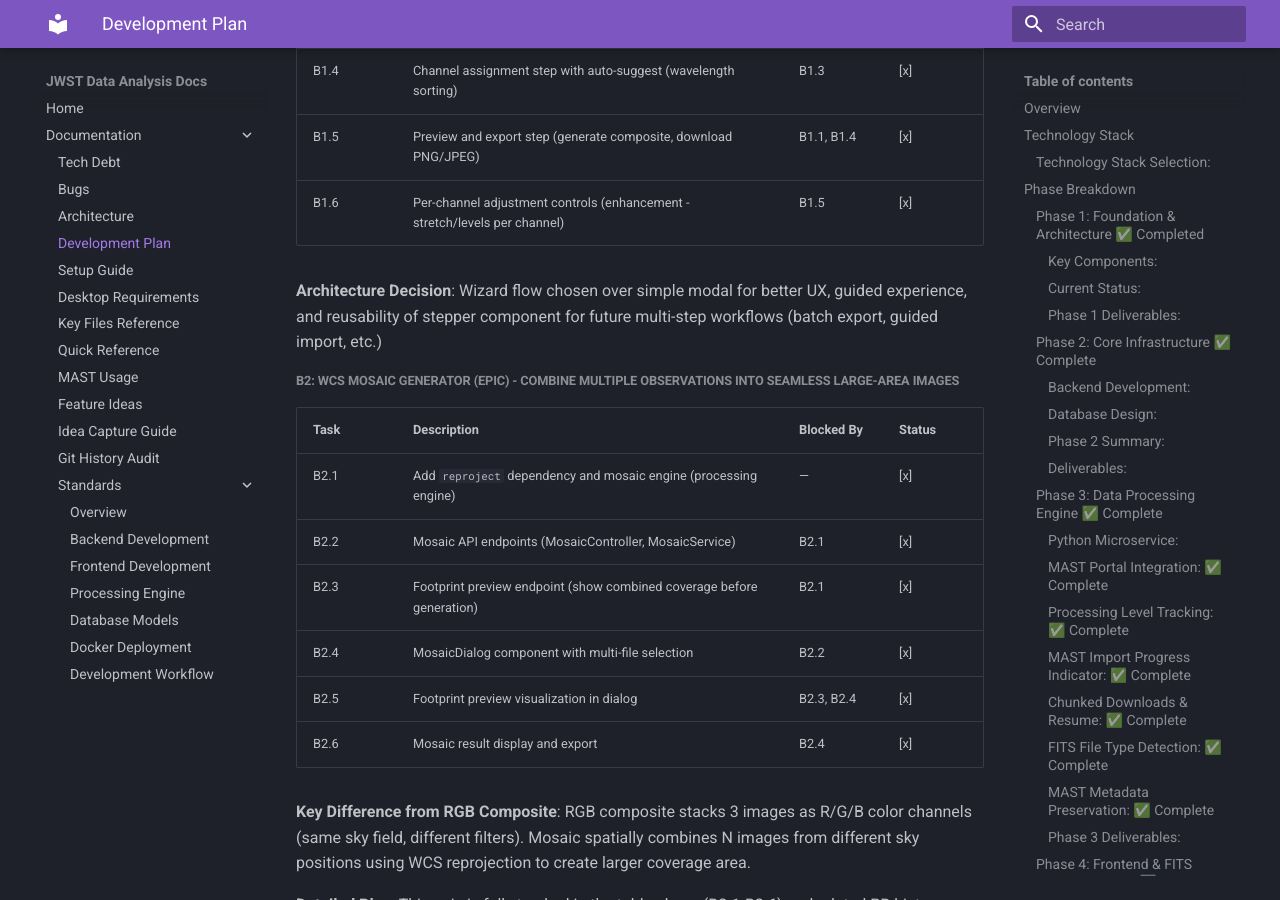
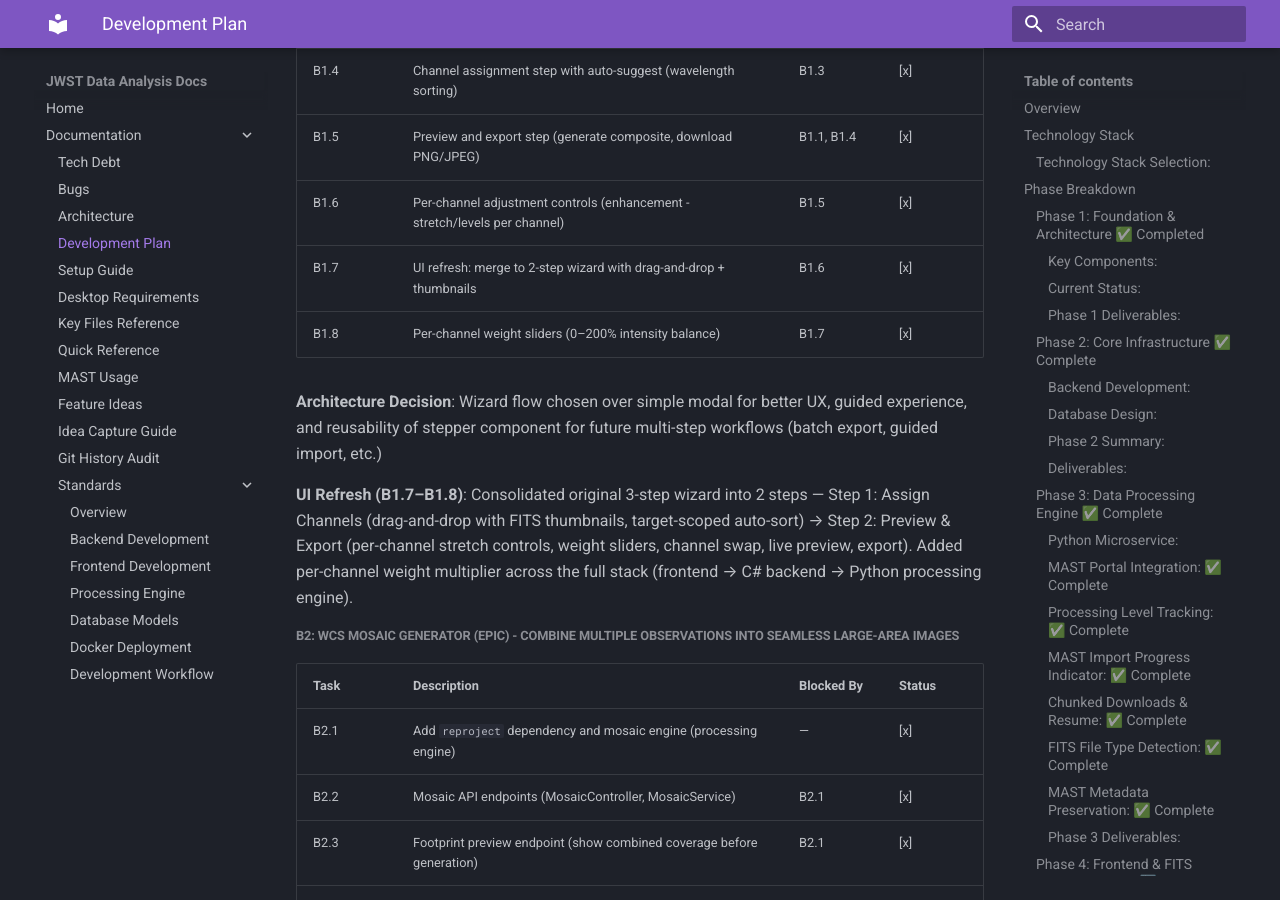
Before and after one commit to Snoww3d/jwst-data-analysis, an MkDocs documentation site: the page built from docs/development-plan.md, in a window 1280 px wide and 900 px high, scrolled down 6490 px. Built offline with MkDocs 1.6.1 and Material for MkDocs 9.7.7, drawn with Linux system fonts in a browser that asks for light colours.

Commit message:
docs: update documentation for composite wizard UI refresh
- key-files.md: add ChannelAssignStep.tsx, update CompositeWizard description
- backend-development.md: add weight param to CompositeController docs
- quick-reference.md: add weight param to composite endpoint reference
- development-plan.md: add B1.7/B1.8 tasks for UI refresh and weight sliders

Co-Authored-By: Claude Opus 4.6 <noreply@anthropic.com>

```diff
--- a/docs/development-plan.md
+++ b/docs/development-plan.md
@@ -223,8 +223,12 @@ Complete React frontend application with advanced FITS visualization capabilitie
 | B1.4   | Channel assignment step with auto-suggest (wavelength sorting)             | B1.3         | [x]      |
 | B1.5   | Preview and export step (generate composite, download PNG/JPEG)            | B1.1, B1.4   | [x]      |
 | B1.6   | Per-channel adjustment controls (enhancement - stretch/levels per channel) | B1.5         | [x]      |
+| B1.7   | UI refresh: merge to 2-step wizard with drag-and-drop + thumbnails        | B1.6         | [x]      |
+| B1.8   | Per-channel weight sliders (0–200% intensity balance)                      | B1.7         | [x]      |
 
 **Architecture Decision**: Wizard flow chosen over simple modal for better UX, guided experience, and reusability of stepper component for future multi-step workflows (batch export, guided import, etc.)
+
+**UI Refresh (B1.7–B1.8)**: Consolidated original 3-step wizard into 2 steps — Step 1: Assign Channels (drag-and-drop with FITS thumbnails, target-scoped auto-sort) → Step 2: Preview & Export (per-channel stretch controls, weight sliders, channel swap, live preview, export). Added per-channel weight multiplier across the full stack (frontend → C# backend → Python processing engine).
 
 ##### **B2: WCS Mosaic Generator (Epic)** - Combine multiple observations into seamless large-area images
 
```
Also changed, not shown: docs/key-files.md (+2 -1 lines), docs/quick-reference.md (+1 -1 lines), docs/standards/backend-development.md (+1 -1 lines).
